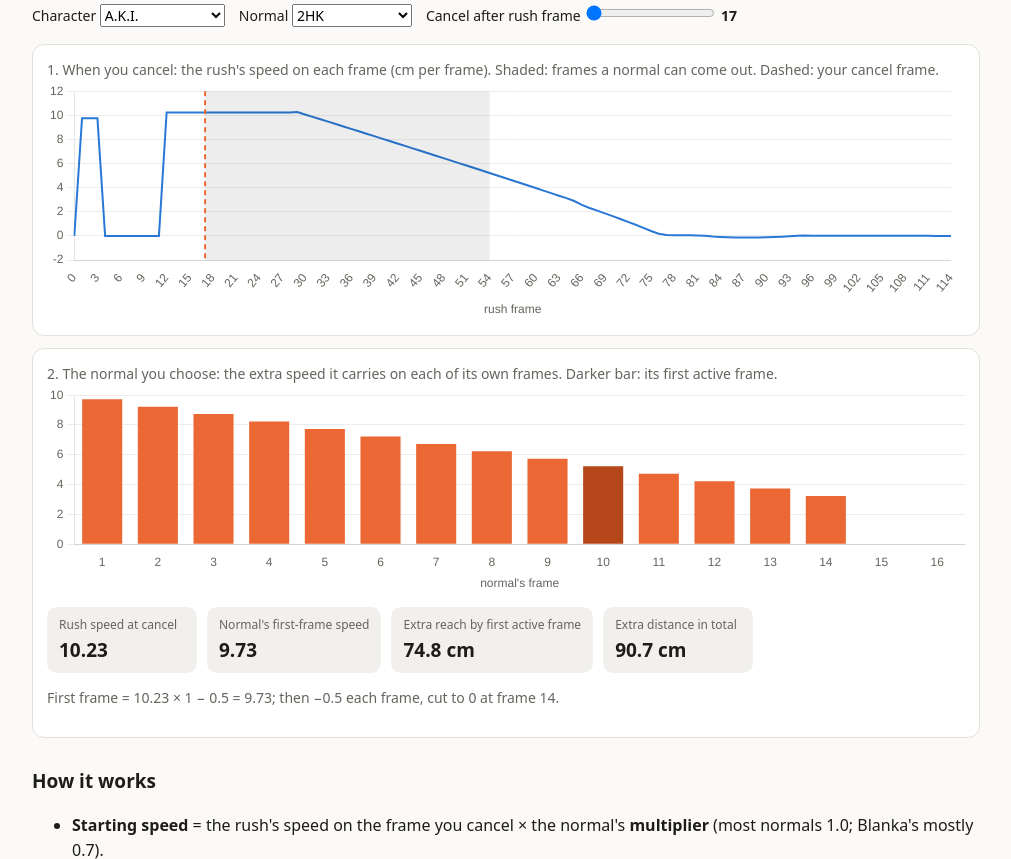
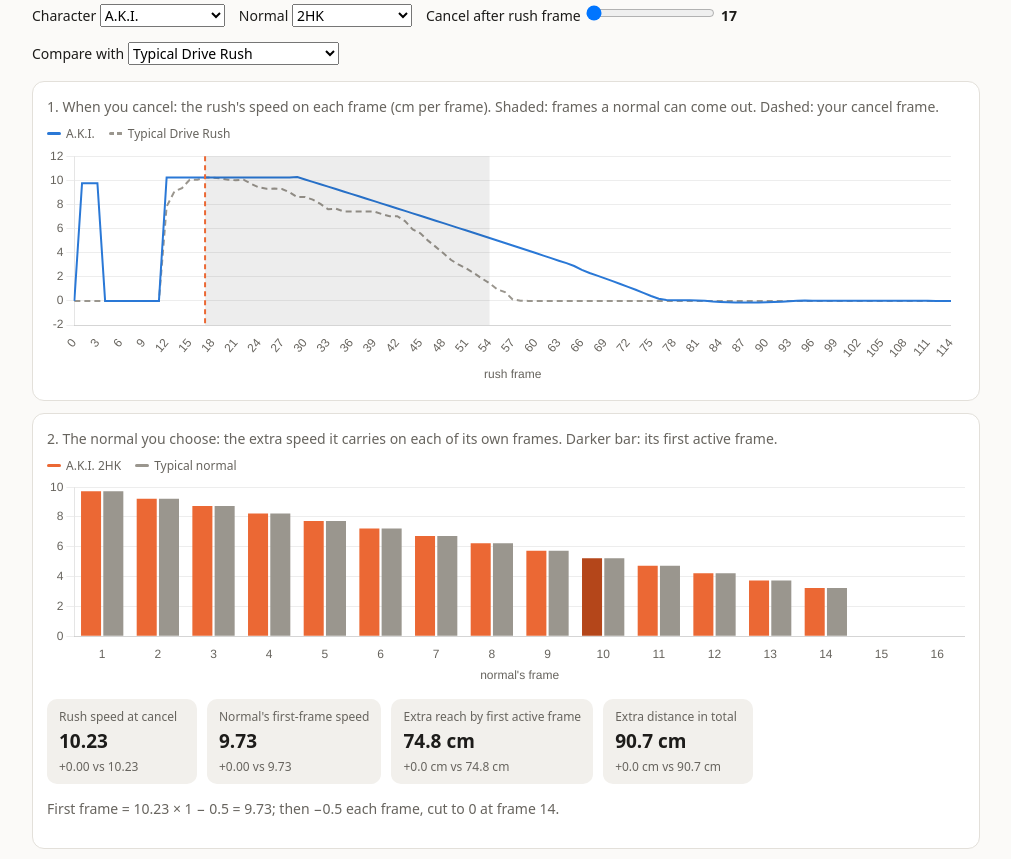
Before and after one commit to nelsong6/street-fighter-reference, a plain HTML site: page sf6/drive-rush/index.html in a window 1280 px wide. Shown: the part 240-1099 px from the top of the page, without its empty margins (134-1145 px from the left). Drawn offline with Linux system fonts and the light colour scheme.

Commit message:
Drive Rush page: compare with the typical Drive Rush or another character's same normal

```diff
--- a/sf6/drive-rush/index.html
+++ b/sf6/drive-rush/index.html
@@ -18,20 +18,23 @@
   <label>Character <select id="ch"></select></label>
   <label>Normal <select id="nm"></select></label>
   <label>Cancel after rush frame <input id="fr" type="range" step="1"> <b id="frv"></b></label>
+  <label>Compare with <select id="cmp"></select></label>
 </div>
 
 <div class="panel">
   <div class="muted">1. When you cancel: the rush's speed on each frame (cm per frame). Shaded: frames a normal can come out. Dashed: your cancel frame.</div>
-  <div class="chart"><canvas id="c1" role="img" aria-label="Drive Rush speed per frame for the selected character">Drive Rush speed curve.</canvas></div>
+  <div class="legend" id="lg1"></div>
+  <div class="chart"><canvas id="c1" role="img" aria-label="Drive Rush speed per frame for the selected character and the comparison">Drive Rush speed curve.</canvas></div>
 </div>
 <div class="panel">
   <div class="muted">2. The normal you choose: the extra speed it carries on each of its own frames. Darker bar: its first active frame.</div>
-  <div class="chart" style="height:210px"><canvas id="c2" role="img" aria-label="Carried speed per frame of the selected normal">Carried speed per frame.</canvas></div>
+  <div class="legend" id="lg2"></div>
+  <div class="chart" style="height:210px"><canvas id="c2" role="img" aria-label="Carried speed per frame of the selected normal and the comparison">Carried speed per frame.</canvas></div>
   <div class="cards">
-    <div class="card"><div class="k">Rush speed at cancel</div><div class="v" id="s1">-</div></div>
-    <div class="card"><div class="k">Normal's first-frame speed</div><div class="v" id="s2">-</div></div>
-    <div class="card"><div class="k">Extra reach by first active frame</div><div class="v" id="s3">-</div></div>
-    <div class="card"><div class="k">Extra distance in total</div><div class="v" id="s4">-</div></div>
+    <div class="card"><div class="k">Rush speed at cancel</div><div class="v" id="s1">-</div><div class="d" id="d1"></div></div>
+    <div class="card"><div class="k">Normal's first-frame speed</div><div class="v" id="s2">-</div><div class="d" id="d2"></div></div>
+    <div class="card"><div class="k">Extra reach by first active frame</div><div class="v" id="s3">-</div><div class="d" id="d3"></div></div>
+    <div class="card"><div class="k">Extra distance in total</div><div class="v" id="s4">-</div><div class="d" id="d4"></div></div>
   </div>
   <p class="muted" id="fx"></p>
 </div>
@@ -45,26 +48,38 @@
   <li>While you push the opponent, both of you move at half speed. The slide pauses during hitstop and continues after it.</li>
   <li>Separately, Drive Rush normals add 4 frames of hitstun and blockstun (a constant in the game's code).</li>
 </ul>
-<p class="muted">Not shown: each normal's own animation movement, and pushing. Normals done from stances appear with their stance input (for example Alex's Prowler Stance follow-ups). Measured in Training on Alex (5MP from two cancel points, 2MK, 5HP, 6MP) and Blanka (5MP at three cancel points); every frame matched.</p>
+<p class="muted">The typical Drive Rush is the cast's median rush speed on each frame, with the most common normal settings (multiplier 1.0, slowdown 0.5) and the chosen normal's own stop frame and first active frame. Not shown: each normal's own animation movement, and pushing. Normals done from stances appear with their stance input (for example Alex's Prowler Stance follow-ups). Measured in Training on Alex (5MP from two cancel points, 2MK, 5HP, 6MP) and Blanka (5MP at three cancel points); every frame matched.</p>
 </main>
+<style>
+.legend { display: flex; flex-wrap: wrap; gap: 14px; font-size: 12px; color: var(--muted); margin: 6px 0 2px; }
+.legend span { display: inline-flex; align-items: center; gap: 5px; }
+.legend i { display: inline-block; width: 14px; height: 3px; border-radius: 2px; }
+.card .d { font-size: 12px; color: var(--muted); min-height: 16px; }
+</style>
 <script src="../vendor/chart-4.4.1.umd.js"></script>
 <script>
 (async () => {
   const latest = await (await fetch('../data/latest.json')).json();
   const data = await (await fetch(`../data/${latest.build}/drive-rush.json`)).json();
   document.getElementById('build').textContent = `Game build ${data.build}, exported ${data.exported}. All values from the game files.`;
-  const chars = data.characters;
+  const chars = data.characters, typical = data.typical;
   const css = getComputedStyle(document.documentElement);
   const v = n => css.getPropertyValue(n).trim();
   const C1 = v('--accent'), C2 = v('--accent-2'), C2s = v('--accent-2-strong'), G = v('--grid'), T = v('--muted');
-  const ch = document.getElementById('ch'), nm = document.getElementById('nm'), fr = document.getElementById('fr');
+  const CMP = matchMedia('(prefers-color-scheme: dark)').matches ? '#8b8882' : '#9a968e';
+  const ch = document.getElementById('ch'), nm = document.getElementById('nm'), fr = document.getElementById('fr'), cmp = document.getElementById('cmp');
   ch.innerHTML = Object.keys(chars).map(n => `<option>${n}</option>`).join('');
   const params = new URLSearchParams(location.search);
   if (params.get('c') && chars[params.get('c')]) ch.value = params.get('c');
+  const label = n => `${n.input}${n.name ? ' (' + n.name + ')' : ''}`;
   function fillNormals() {
     const c = chars[ch.value];
-    nm.innerHTML = c.normals.map((n, i) => `<option value="${i}">${n.input}${n.name ? ' (' + n.name + ')' : ''}</option>`).join('');
+    nm.innerHTML = c.normals.map((n, i) => `<option value="${i}">${label(n)}</option>`).join('');
     fr.min = c.cancel_window[0]; fr.max = c.cancel_window[1]; fr.value = c.cancel_window[0];
+    const keep = cmp.value || 'typical';
+    cmp.innerHTML = '<option value="none">Nothing</option><option value="typical">Typical Drive Rush</option>' +
+      Object.keys(chars).filter(n => n !== ch.value).map(n => `<option value="${n}">${n} (same input)</option>`).join('');
+    cmp.value = [...cmp.options].some(o => o.value === keep) ? keep : 'typical';
   }
   const mark = { id: 'mark', afterDatasetsDraw(c) {
     if (c.canvas.id !== 'c1') return;
@@ -78,40 +93,82 @@
   } };
   const axes = t => ({ x: { title: { display: true, text: t, color: T }, ticks: { color: T }, grid: { display: false } },
                        y: { beginAtZero: true, ticks: { color: T }, grid: { color: G } } });
-  const c1 = new Chart(document.getElementById('c1'), { type: 'line', data: { labels: [], datasets: [{ data: [], borderColor: C1, borderWidth: 2, pointRadius: 0 }] },
-    options: { responsive: true, maintainAspectRatio: false, animation: false, scales: axes('rush frame'),
-      plugins: { legend: { display: false }, tooltip: { callbacks: { title: i => 'rush frame ' + i[0].label, label: i => i.parsed.y.toFixed(2) + ' cm/frame' } } } }, plugins: [mark] });
-  const c2 = new Chart(document.getElementById('c2'), { type: 'bar', data: { labels: [], datasets: [{ data: [], backgroundColor: [] }] },
-    options: { responsive: true, maintainAspectRatio: false, animation: false, scales: axes("normal's frame"),
-      plugins: { legend: { display: false }, tooltip: { callbacks: { title: i => 'normal frame ' + i[0].label, label: i => i.parsed.y.toFixed(2) + ' cm/frame' } } } } });
-  function carried(n, rushSpeed) {
+  const tip = (unit, prefix) => ({ callbacks: { title: i => prefix + i[0].label, label: i => `${i.dataset.label}: ${i.parsed.y.toFixed(2)} ${unit}` } });
+  const c1 = new Chart(document.getElementById('c1'), { type: 'line',
+    data: { labels: [], datasets: [{ label: '', data: [], borderColor: C1, borderWidth: 2, pointRadius: 0 },
+                                   { label: '', data: [], borderColor: CMP, borderWidth: 2, borderDash: [6, 4], pointRadius: 0 }] },
+    options: { responsive: true, maintainAspectRatio: false, animation: false, interaction: { mode: 'index', intersect: false },
+      scales: axes('rush frame'), plugins: { legend: { display: false }, tooltip: tip('cm/frame', 'rush frame ') } }, plugins: [mark] });
+  const c2 = new Chart(document.getElementById('c2'), { type: 'bar',
+    data: { labels: [], datasets: [{ label: '', data: [], backgroundColor: [] }, { label: '', data: [], backgroundColor: CMP }] },
+    options: { responsive: true, maintainAspectRatio: false, animation: false, interaction: { mode: 'index', intersect: false },
+      scales: axes("normal's frame"), plugins: { legend: { display: false }, tooltip: tip('cm/frame', 'normal frame ') } } });
+  function carried(n, rushSpeed, frames) {
     let speed = n.fixed_speed !== undefined ? n.fixed_speed : rushSpeed * n.multiplier;
-    const out = [], frames = Math.max((n.stop ?? 30) + 2, n.startup + 2);
+    const out = [];
     for (let k = 0; k < frames; k++) {
-      if (n.stop !== null && k >= n.stop) speed = 0;
+      if (n.stop !== null && n.stop !== undefined && k >= n.stop) speed = 0;
       else { const next = speed - n.slowdown; speed = next < 0 ? 0 : next; }
       out.push(speed);
     }
     return out;
   }
+  const sum = (a, k) => a.slice(0, k).reduce((x, y) => x + y, 0);
+  const fmt = x => x.toFixed(1);
+  const diff = (a, b, unit) => { const d = a - b; return `${d >= 0 ? '+' : '−'}${Math.abs(d).toFixed(unit ? 1 : 2)}${unit} vs ${b.toFixed(unit ? 1 : 2)}${unit}`; };
+  function comparison(n, f) {
+    if (cmp.value === 'none') return null;
+    if (cmp.value === 'typical') {
+      return { name: 'Typical Drive Rush', rush: typical.rush, speed: typical.rush[f] ?? 0,
+               normal: { multiplier: typical.multiplier, slowdown: typical.slowdown, stop: n.stop, startup: n.startup } };
+    }
+    const other = chars[cmp.value], match = other.normals.find(o => o.input === n.input);
+    return { name: cmp.value, rush: other.rush, speed: other.rush[f] ?? 0, normal: match || null };
+  }
+  function legend(id, items) {
+    document.getElementById(id).innerHTML = items.map(([c, t, dash]) =>
+      `<span><i style="background:${dash ? `repeating-linear-gradient(90deg,${c} 0 5px,transparent 5px 8px)` : c}"></i>${t}</span>`).join('');
+  }
   function run() {
     const c = chars[ch.value], n = c.normals[+nm.value], f = +fr.value, rushSpeed = c.rush[f] ?? 0;
     document.getElementById('frv').textContent = f;
-    c1.data.labels = c.rush.map((_, i) => i); c1.data.datasets[0].data = c.rush; c1.update();
-    const out = carried(n, rushSpeed);
-    c2.data.labels = out.map((_, i) => i + 1); c2.data.datasets[0].data = out.map(x => +x.toFixed(2));
-    c2.data.datasets[0].backgroundColor = out.map((_, i) => i + 1 === n.startup ? C2s : C2); c2.update();
-    const reach = out.slice(0, n.startup).reduce((a, b) => a + b, 0), total = out.reduce((a, b) => a + b, 0);
+    const cm = comparison(n, f);
+    const frames = Math.max((n.stop ?? 30) + 2, n.startup + 2, cm && cm.normal ? Math.max((cm.normal.stop ?? 30) + 2, cm.normal.startup + 2) : 0);
+    const len = Math.max(c.rush.length, cm ? cm.rush.length : 0);
+    c1.data.labels = Array.from({ length: len }, (_, i) => i);
+    c1.data.datasets[0].data = c.rush; c1.data.datasets[0].label = ch.value;
+    c1.data.datasets[1].data = cm ? cm.rush : []; c1.data.datasets[1].label = cm ? cm.name : '';
+    c1.update();
+    const out = carried(n, rushSpeed, frames);
+    const other = cm && cm.normal ? carried(cm.normal, cm.speed, frames) : null;
+    c2.data.labels = out.map((_, i) => i + 1);
+    c2.data.datasets[0].data = out.map(x => +x.toFixed(2)); c2.data.datasets[0].label = `${ch.value} ${n.input}`;
+    c2.data.datasets[0].backgroundColor = out.map((_, i) => i + 1 === n.startup ? C2s : C2);
+    c2.data.datasets[1].data = other ? other.map(x => +x.toFixed(2)) : [];
+    c2.data.datasets[1].label = cm ? (cm.name === 'Typical Drive Rush' ? 'Typical normal' : `${cm.name} ${n.input}`) : '';
+    c2.update();
+    legend('lg1', [[C1, ch.value]].concat(cm ? [[CMP, cm.name, true]] : []));
+    legend('lg2', [[C2, `${ch.value} ${label(n)}`]].concat(other ? [[CMP, c2.data.datasets[1].label]] : cm ? [[CMP, `${cm.name} has no ${n.input}`]] : []));
+    const reach = sum(out, n.startup), total = sum(out, out.length);
     document.getElementById('s1').textContent = rushSpeed.toFixed(2);
     document.getElementById('s2').textContent = out[0].toFixed(2);
-    document.getElementById('s3').textContent = reach.toFixed(1) + ' cm';
-    document.getElementById('s4').textContent = total.toFixed(1) + ' cm';
+    document.getElementById('s3').textContent = fmt(reach) + ' cm';
+    document.getElementById('s4').textContent = fmt(total) + ' cm';
+    if (cm) {
+      document.getElementById('d1').textContent = diff(rushSpeed, cm.speed, '');
+      if (other) {
+        const oReach = sum(other, cm.normal.startup), oTotal = sum(other, other.length);
+        document.getElementById('d2').textContent = diff(out[0], other[0], '');
+        document.getElementById('d3').textContent = diff(reach, oReach, ' cm');
+        document.getElementById('d4').textContent = diff(total, oTotal, ' cm');
+      } else { ['d2', 'd3', 'd4'].forEach(id => document.getElementById(id).textContent = ''); }
+    } else { ['d1', 'd2', 'd3', 'd4'].forEach(id => document.getElementById(id).textContent = ''); }
     document.getElementById('fx').textContent = n.fixed_speed !== undefined
       ? `${n.input} ignores the rush: it sets ${n.fixed_speed} cm/frame, then loses ${n.slowdown} per frame until frame ${n.stop}.`
       : `First frame = ${rushSpeed.toFixed(2)} × ${n.multiplier} − ${n.slowdown} = ${out[0].toFixed(2)}; then −${n.slowdown} each frame` + (n.stop !== null ? `, cut to 0 at frame ${n.stop}.` : '.');
     history.replaceState(null, '', `?c=${encodeURIComponent(ch.value)}`);
   }
-  ch.onchange = () => { fillNormals(); run(); }; nm.onchange = run; fr.oninput = run;
+  ch.onchange = () => { fillNormals(); run(); }; nm.onchange = run; fr.oninput = run; cmp.onchange = run;
   fillNormals(); run();
 })();
 </script>
```
